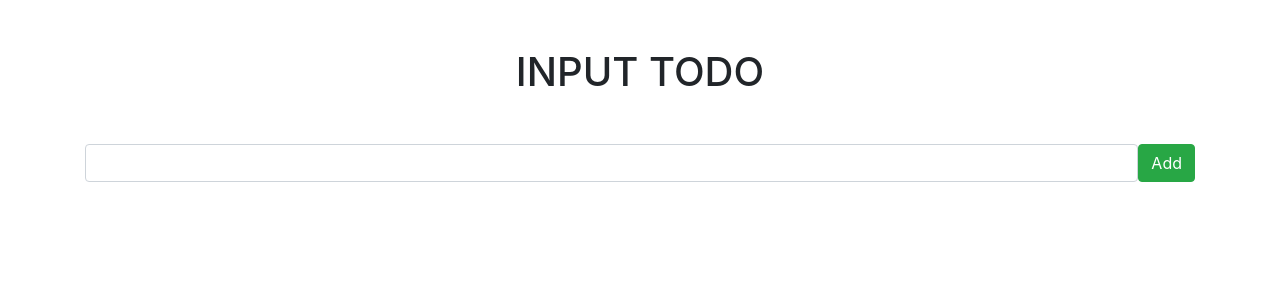
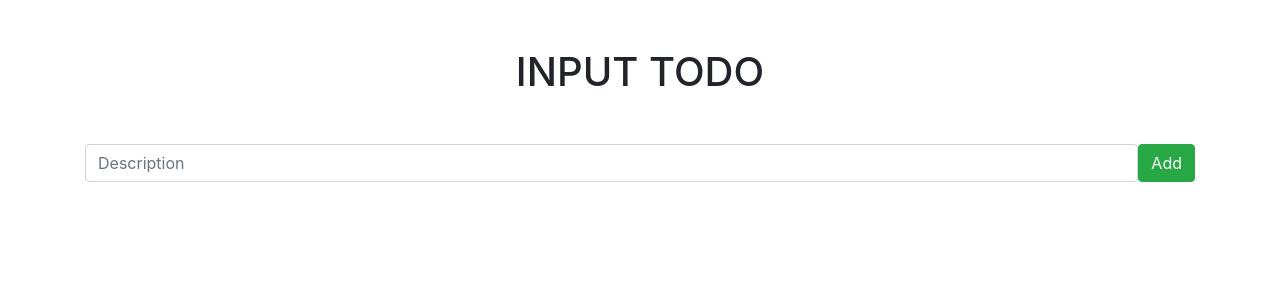
Before and after one commit to vlee4/BackToTheBackend, a React (Create React App) app in the folder PERN-tutorial/client/: page / in a window 1280 px wide. Shown: the top 300 px of the page. Built offline with nearby package versions, Linux system fonts and the light colour scheme.

Commit message:
Add dynamic state to todo input via onChange

```diff
--- a/PERN-tutorial/client/src/Components/InputTodo.js
+++ b/PERN-tutorial/client/src/Components/InputTodo.js
@@ -7,7 +7,15 @@ const InputTodo = () => {
     <Fragment>
       <h1 className="text-center mt-5">INPUT TODO</h1>
       <form className="d-flex mt-5">
-        <input type="text" className="form-control" />
+        <input
+          type="text"
+          className="form-control"
+          value={description}
+          placeholder="Description"
+          onChange={(e) => {
+            setDescription(e.target.value);
+          }}
+        />
         <button className="btn btn-success">Add</button>
       </form>
     </Fragment>
```
